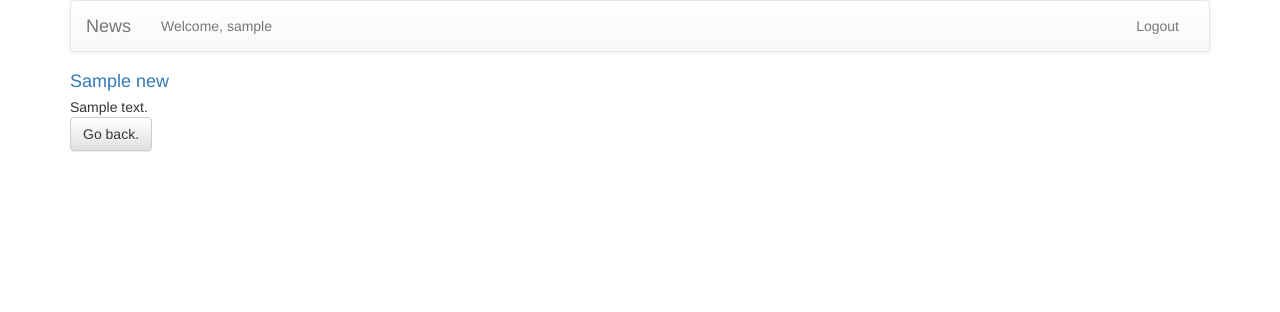
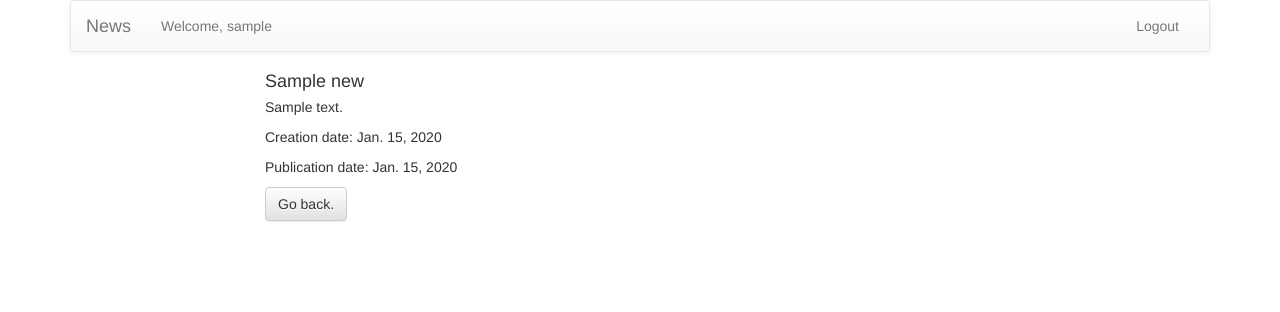
Before and after one commit to metasov/newstest, a Django app: page /news/1 in a window 1280 px wide. Shown: the top 312 px of the page. Run offline with Django 3.2, Linux system fonts and the light colour scheme; a user stored in the database is signed in; tables that the repository leaves empty hold one stand-in row (values such as "Sample post"); some libraries are stand-ins or nearby versions.

Commit message:
Change single news page     move from ul to div and add creation and publication dates

```diff
--- a/news/templates/news.html
+++ b/news/templates/news.html
@@ -1,10 +1,12 @@
 {% extends "main.html" %}
 {% block content %}
-        <div class="media">
-            <div class="media-body">
-                <h4 class="media-heading"><a href="#">{{ news.title }}</a></h4>
-                {{ news.description }}
-            </div>
-        </div>
-        <a href="{{ back }}" class="btn btn-default">Go back.</a>
+<div class="row">
+	<div class="col-md-8 col-md-offset-2">
+        <h4 class="media-heading">{{ news.title }}</h4>
+        <p>{{ news.description }}</p>
+        <p>Creation date: {{ news.creation_date }}</p>
+        <p>Publication date: {{ news.publication_date }}</p>
+        <p><a href="{{ back }}" class="btn btn-default">Go back.</a></p>
+    </div>
+</div>
 {% endblock %}
```
